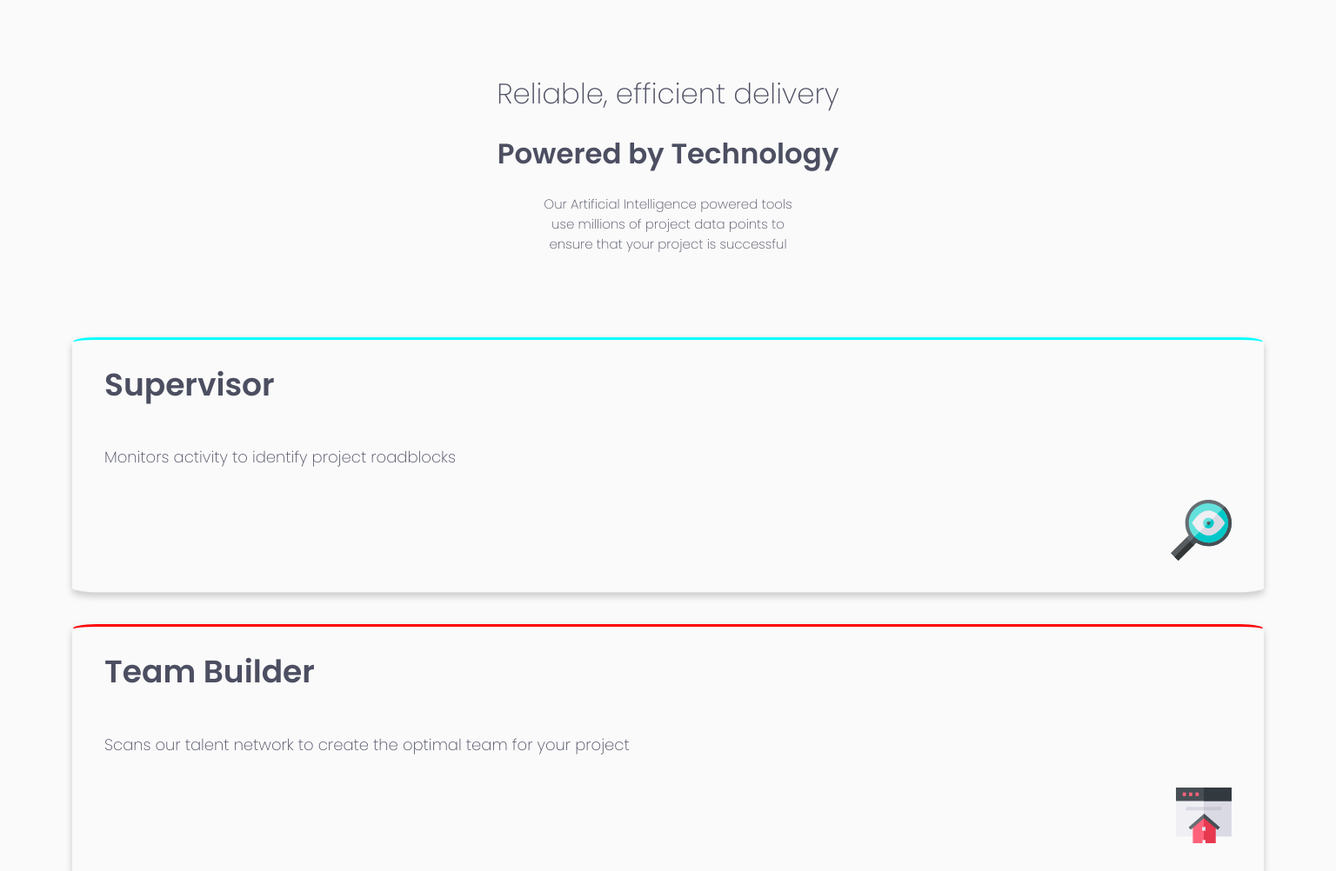
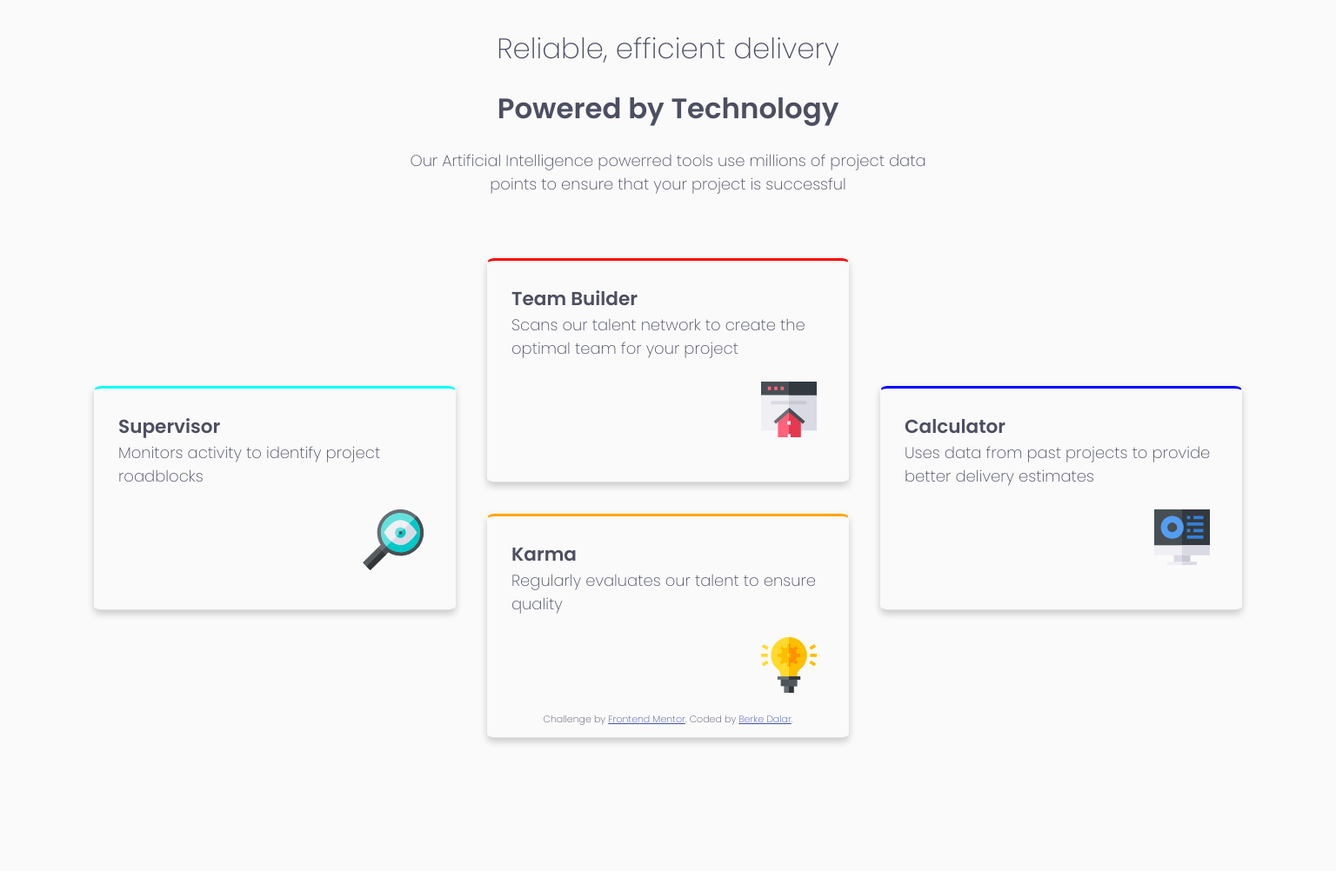
Before and after one commit to jariwarlord/fourCardFeature, a plain HTML site: page index.html in a window 1536 px wide. Shown: the top 1002 px of the page at 87% size. After the commit the page ends 869 px from the top, so only its background shows below. Drawn offline with Linux system fonts and the light colour scheme.

Commit message:
first desktop

```diff
--- a/index.html
+++ b/index.html
@@ -13,17 +13,20 @@
 <body>
   <div class="page">
   <div class="header">
-  <h1 class="first">Reliable, efficient delivery</h1>
+  <h1 class="first-header">Reliable, efficient delivery</h1>
   <h1>Powered by Technology</h1>
   <p class="first" style="font-size: 15px;">Our Artificial Intelligence powered tools<br> use millions of project data points
     to<br> ensure that your project is successful</p>
+    <p class="desktop-text">Our Artificial Intelligence powerred tools use millions of project data<br>
+    points to ensure that your project is successful</p>
   </div>
-
+ <div class="boxes">
   <div class="box-1">
     <h1>Supervisor</h1>
     <p>Monitors activity to identify project roadblocks</p>
     <img  height="70px" width="70px" src="./images/icon-supervisor.svg" alt="supervisor" class="photo">
   </div>
+  <div class="mid-boxes">
   <div class="box-2">
     <h1>Team Builder</h1>
     <p>Scans our talent network to create the optimal team for your project</p>
@@ -33,12 +36,14 @@
     <h1>Karma</h1>
     <p>Regularly evaluates our talent to ensure quality</p>
     <img src="./images/icon-karma.svg" alt="karma" class="photo">
+   </div>
   </div>
   <div class="box-4">
     <h1>Calculator</h1>
     <p>Uses data from past projects to provide better delivery estimates</p>
     <img src="./images/icon-calculator.svg" alt="calculator" class="photo">
   </div>
+ </div>
 </div>
   <footer>
     <p class="attribution">
--- a/style.css
+++ b/style.css
@@ -19,6 +19,7 @@ body {
     font-size: 1.8em;
 }
 .header h1{
+    padding-top: 0;
     text-align: center;
     font-size: 1.8em;
 }
@@ -83,13 +84,127 @@ p{
 }
 
 @media (min-width: 768px) {
-  body {
-    font-size: 16px;
-  }
+    body {
+        font-size: 18px;
+        height: 100vh;
+    }
+    .page {
+    display: flex;
+    flex-direction: column;
+    gap: 0;
+    padding-top: 0;
+    justify-content: center;
+    margin: 0 auto;
+    max-width: 1200px;
+    }
+    .boxes {
+    display: flex;
+    flex-direction: row;
+    justify-content: center;
+    align-items: flex-start;
+    gap: 2em;
+    }
+    .mid-boxes {
+    display: flex;
+    flex-direction: column;
+    width: 100%;
+    gap: 2em;
+    margin: 0 0em;
+    }
+    .box-1, .box-2, .box-3, .box-4 {
+    width: 20em;
+    min-width: 20em;
+    min-height: 200px;
+    padding: 1.5em;
+    }
+
+    .box-1 p, .box-2 p, .box-3 p, .box-4 p {
+    margin-bottom: 2em;
+    padding: 0;
+    margin: 0;
+    }
+
+    .box-1 h1, .box-2 h1, .box-3 h1, .box-4 h1 {
+    padding: 0;
+    font-size: 1.2em;
+    margin: 0;
+    }
+    .photo{
+    position: relative;
+    bottom: 0.3em;
+    right: 0.5em;
+    top: 1.4em;
+    align-self: flex-end;
+    }
+    .first{
+    display: none;
+    }
+    .first-header{
+    margin-top: 2em;
+    margin-bottom: 0;
+    font-weight: 200;
+    }
 }
 
 @media (min-width: 1440px) {
-  body {
-    font-size: 18px;
+    body {
+     font-size: 18px;
+    }
+    .page {
+      display: flex;
+      flex-direction: column;
+      gap: 0;
+      padding-top: 0;
+      justify-content: center;
+      margin: 0 auto;
+      max-width: 1200px;
+      height: 100vh;
+    }
+    .boxes {
+      display: flex;
+      flex-direction: row;
+      justify-content: center;
+      align-items: flex-start;
+      gap: 2em;
+    }
+    .mid-boxes {
+      display: flex;
+      flex-direction: column;
+      width: 100%;
+      gap: 2em;
+      margin: 0 0em;
+    }
+    .box-1, .box-2, .box-3, .box-4 {
+        width: 20em;
+        min-width: 20em;
+        min-height: 200px;
+        padding: 1.5em;
+      }
+
+      .box-1 p, .box-2 p, .box-3 p, .box-4 p {
+        margin-bottom: 2em;
+        padding: 0;
+        margin: 0;
+      }
+
+      .box-1 h1, .box-2 h1, .box-3 h1, .box-4 h1 {
+        padding: 0;
+        font-size: 1.2em;
+        margin: 0;
+      }
+      .photo{
+        position: relative;
+        bottom: 0.3em;
+        right: 0.5em;
+        top: 1.4em;
+        align-self: flex-end;
+    }
+    .first{
+        display: none;
+    }
+    .first-header{
+        margin-top: 2em;
+        margin-bottom: 0;
+        font-weight: 200;
+    }
   }
-}
```
